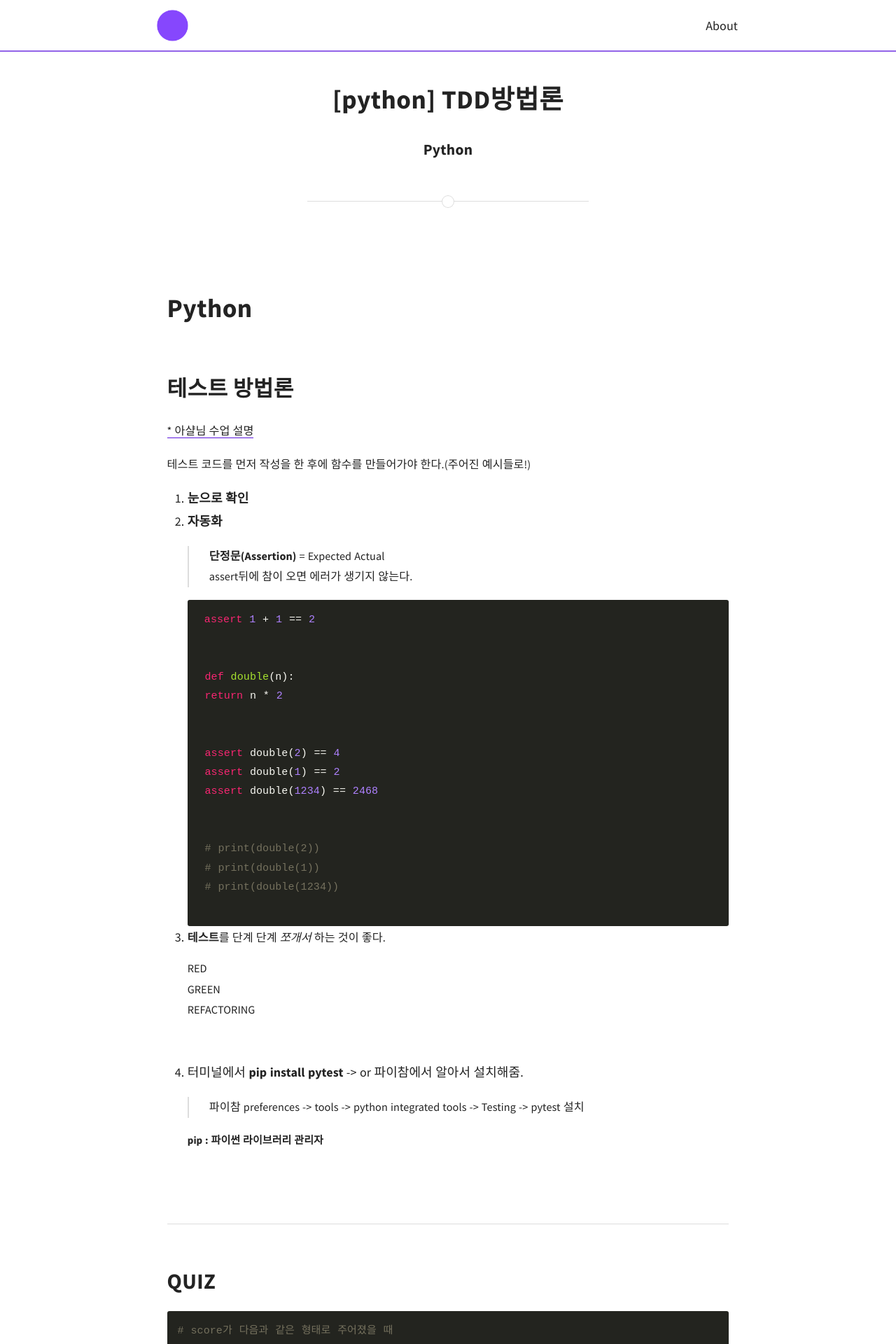
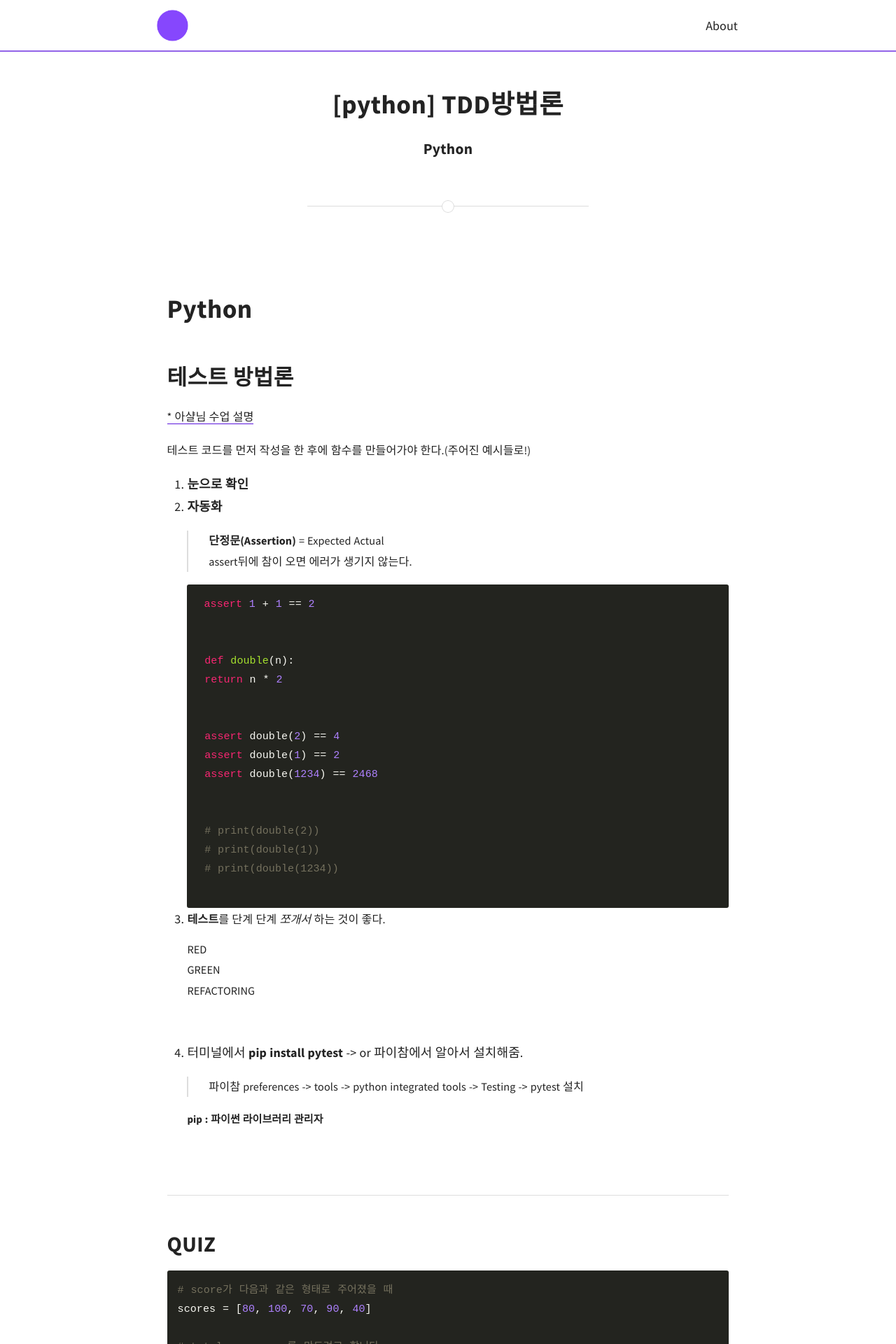
Before and after one commit to vvcdcode/vvcdcode.github.io, a Jekyll site: the page built from _posts/2019-08-09-python-TDD.md, in a window 1280 px wide. Shown: the top 1920 px of the page at 70% size. Built offline with Jekyll 4.4.1, drawn with Linux system fonts in a browser that asks for light colours; nearby versions of some CDN libraries; comment, search, counter and statistics services are not loaded.

Commit message:
[CSS Style] Update posts typhography style

```diff
--- a/_sass/_layout.scss
+++ b/_sass/_layout.scss
@@ -87,12 +87,12 @@
 		}
 	}
 	.scrim {
-		padding: 4em 1em 2em 1em;
+		padding: 3.12em 0 1.82em;
 		&.has-cover {
 			background-color: rgba(0,0,0,0.2);
-			padding: 4em 1em 3.2em 1em !important;
+			padding: 3.12em 0 1.82em !important;
 			@include media($tablet) {
-				padding: 5em 1em 3em 1em !important;
+				padding: 3.12em 0 1.82em !important;
 			}
 		}
 	}
@@ -207,6 +207,7 @@
 		padding-top: 1em !important;
 		@extend %default-ul;
 		h2 {
+			margin: 0.38em 0;
 			font-size: modular-scale(2);
 		}
 		.post-meta {
@@ -220,6 +221,8 @@
 			}
 			.meta-left {
 				float: left;
+				//@include media ($tablet) {
+				//}
 			}
 			.meta-right {
 				float: right;
@@ -231,8 +234,8 @@
 					color: $dark-gray;
 				}
 			}
-			.post-date {
-				margin-left: $em-base;
+			.post-author {
+				margin-right: $em-base;
 			}
 			.post-author > a {
 				color: $medium-gray;
@@ -259,7 +262,7 @@
 		.site-header{
 			.title {
 				font-size: modular-scale(5);
-				margin-bottom: 8px;
+				margin-bottom: 0
 			}
 		}
 	}
@@ -280,7 +283,7 @@
 		}
 		.post-header-container {
 			.scrim {
-				padding: 2em 1em 1em 1em;
+				padding: 2.64em 0 1.56em;
 			}
 		}
 		.post-meta {
--- a/_sass/base/_typography.scss
+++ b/_sass/base/_typography.scss
@@ -21,6 +21,7 @@
 }
 h1,
 h2 {
+  line-height: 1.56em;
   letter-spacing: 0.012em;
 }
 h1 {
@@ -73,7 +74,7 @@
   border-left: none;
   border-right: none;
   border-top: none;
-  margin: $base-spacing 0;
+  margin: $small-spacing 0 $base-spacing;
 }
 
 blockquote {
--- a/_sass/base/_variables.scss
+++ b/_sass/base/_variables.scss
@@ -13,14 +13,14 @@
 $modular-scale-ratio: $minor-third;
 
 // Line height
-$base-line-height: 1.82;
-$heading-line-height: 1.82;
+$base-line-height: 1.8;
+$heading-line-height: 1.8;
 
 // Other Sizes
 $base-border-radius: 3px;
 $base-spacing: $base-line-height * $em-base;
 $small-spacing: $base-spacing / 2;
-$big-spacing: $base-spacing * 1.82;
+$big-spacing: $base-spacing * 1.56;
 $base-z-index: 0;
 
 // Colors
```
